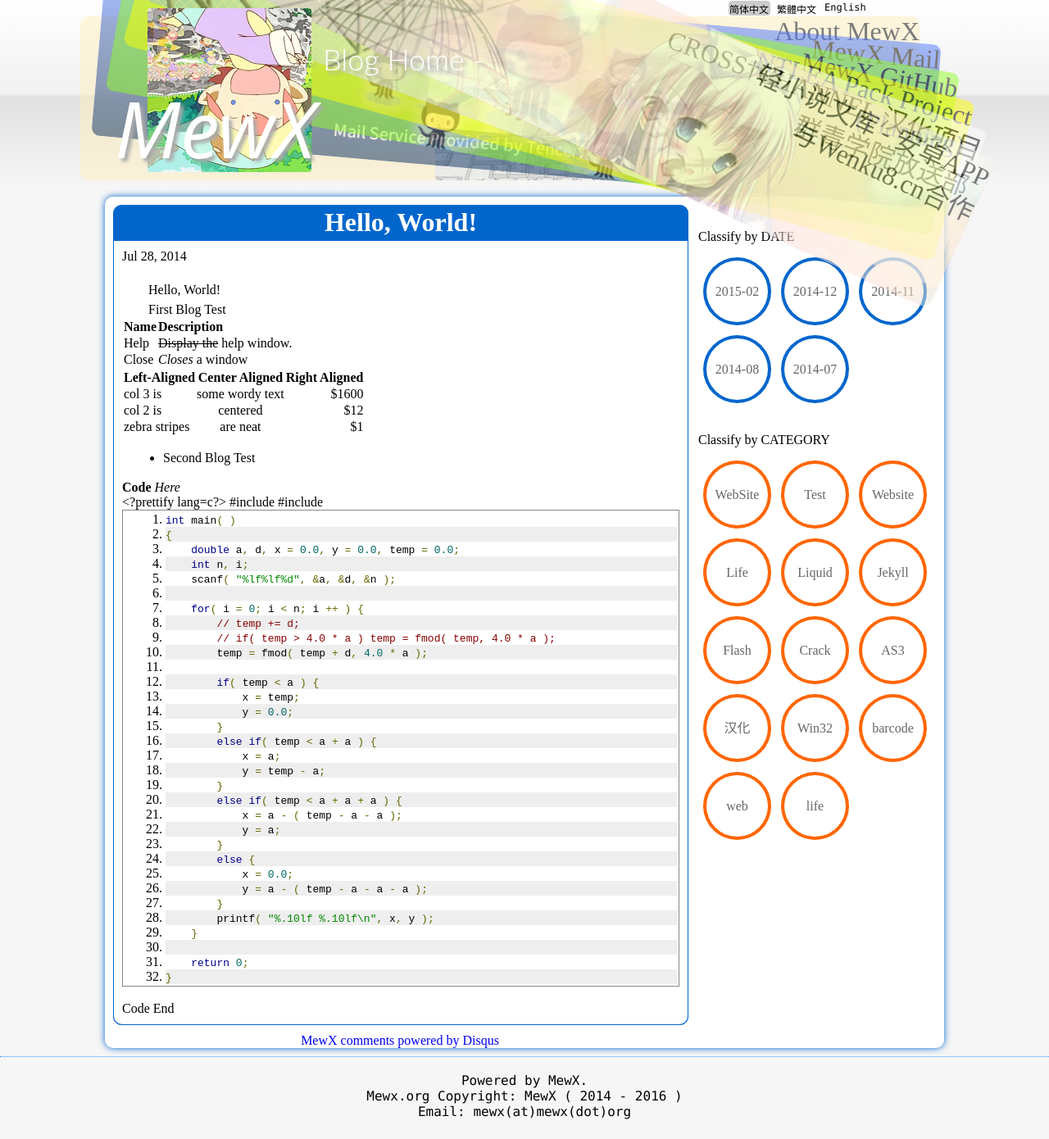
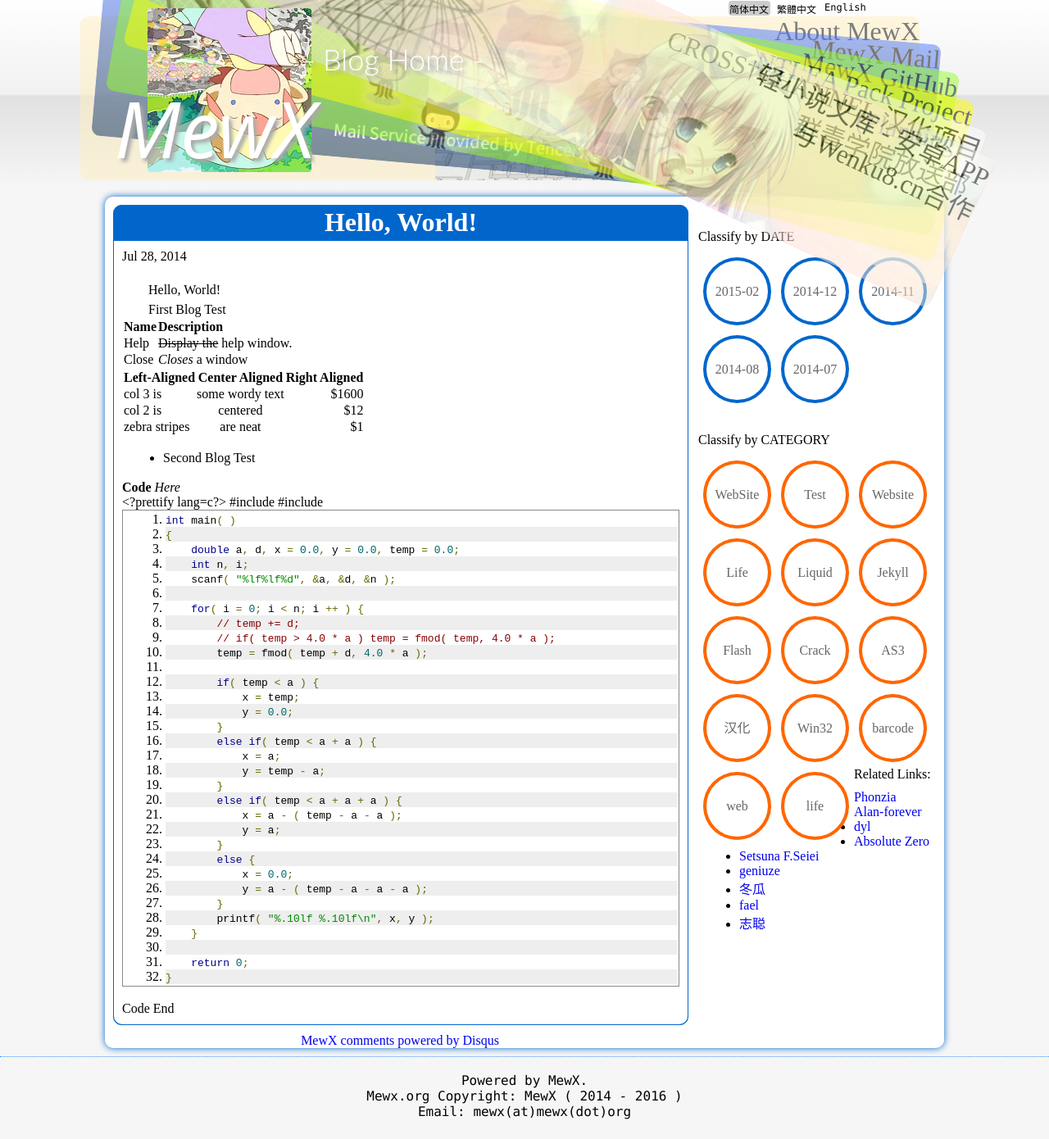
Before and after one commit to MewX/mewx.github.io, a Jekyll site: the page built from _posts/2014-07-28-hello-world.md, in a window 1280 px wide. Shown: the whole page at 82% size. Built offline with Jekyll 4.4.1, drawn with Linux system fonts in a browser that asks for light colours; comment, search, counter and statistics services are not loaded.

Commit message:
add related links

```diff
--- a/_layouts/testpage.html
+++ b/_layouts/testpage.html
@@ -94,6 +94,23 @@
 					{{ category | first }}<!--({{ category | last | size }})-->
 				</div></a>
 {% endfor %}
+                <!-- 友情链接 -->
+				<div class="spaceline"></div>
+				<div class="spaceline"></div>
+				<div class="spaceline"></div>
+				Related Links:<br>
+				<div class="spaceline"></div>
+                <ul>
+                    <li><a href="http://phonzia.com">Phonzia</a></li>
+                    <li><a href="http://www.cnblogs.com/alan-forever">Alan-forever</a></li>
+                    <li><a href="http://dyl.gitcafe.com">dyl</a></li>
+                    <li><a href="http://www.kiwee.me">Absolute Zero</a></li>
+                    <li><a href="http://foursking.github.io">Setsuna F.Seiei</a></li>
+                    <li><a href="http://geniuze.com">geniuze</a></li>
+                    <li><a href="http://www.desgard.com">冬瓜</a></li>
+                    <li><a href="http://fael.xyz/">fael</a></li>
+                    <li><a href="http://www.zcmyworld.com">志聪</a></li>
+                </ul>
 			</div>
 
 			<br style="clear:both;" /> <!-- Refresh float view -->
```
